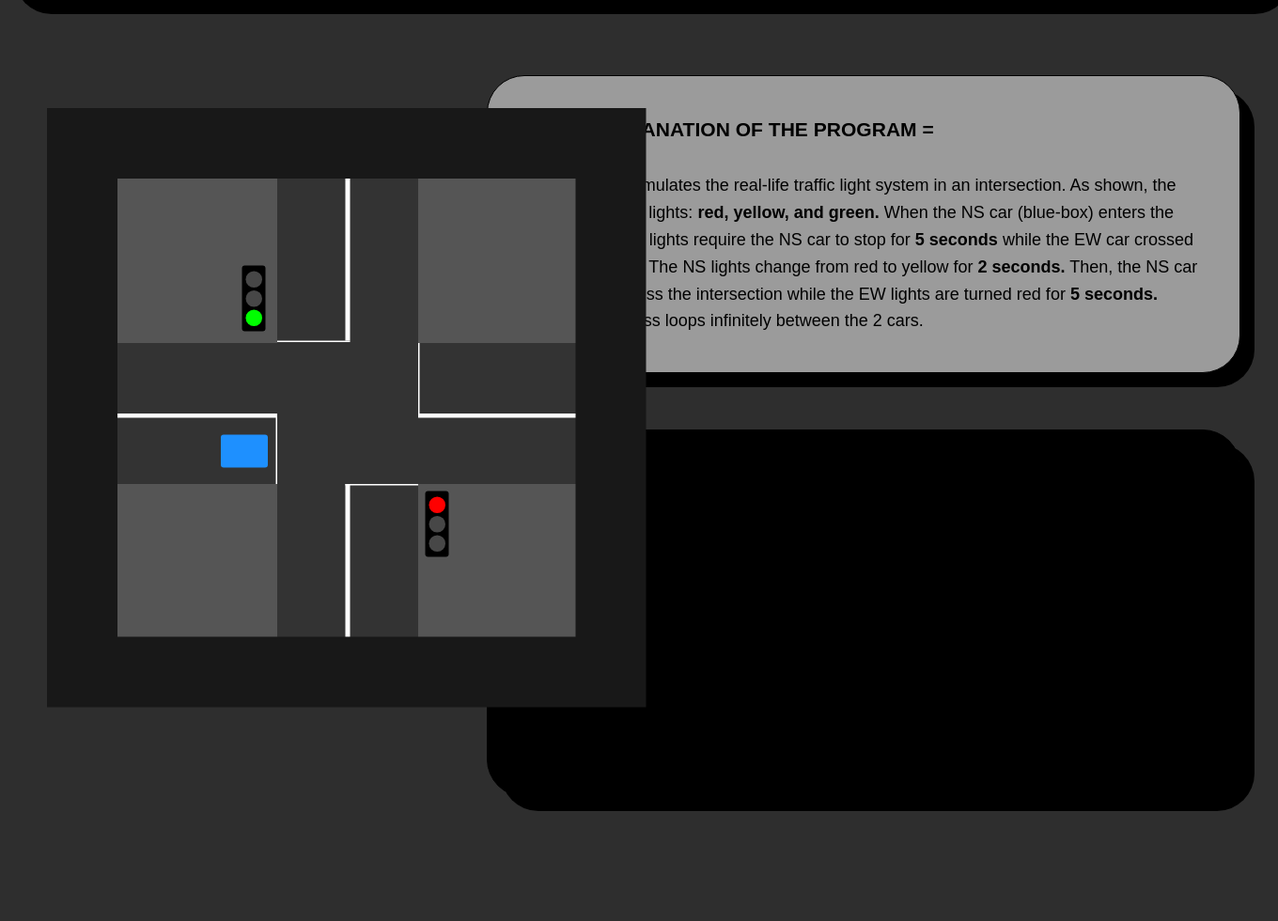
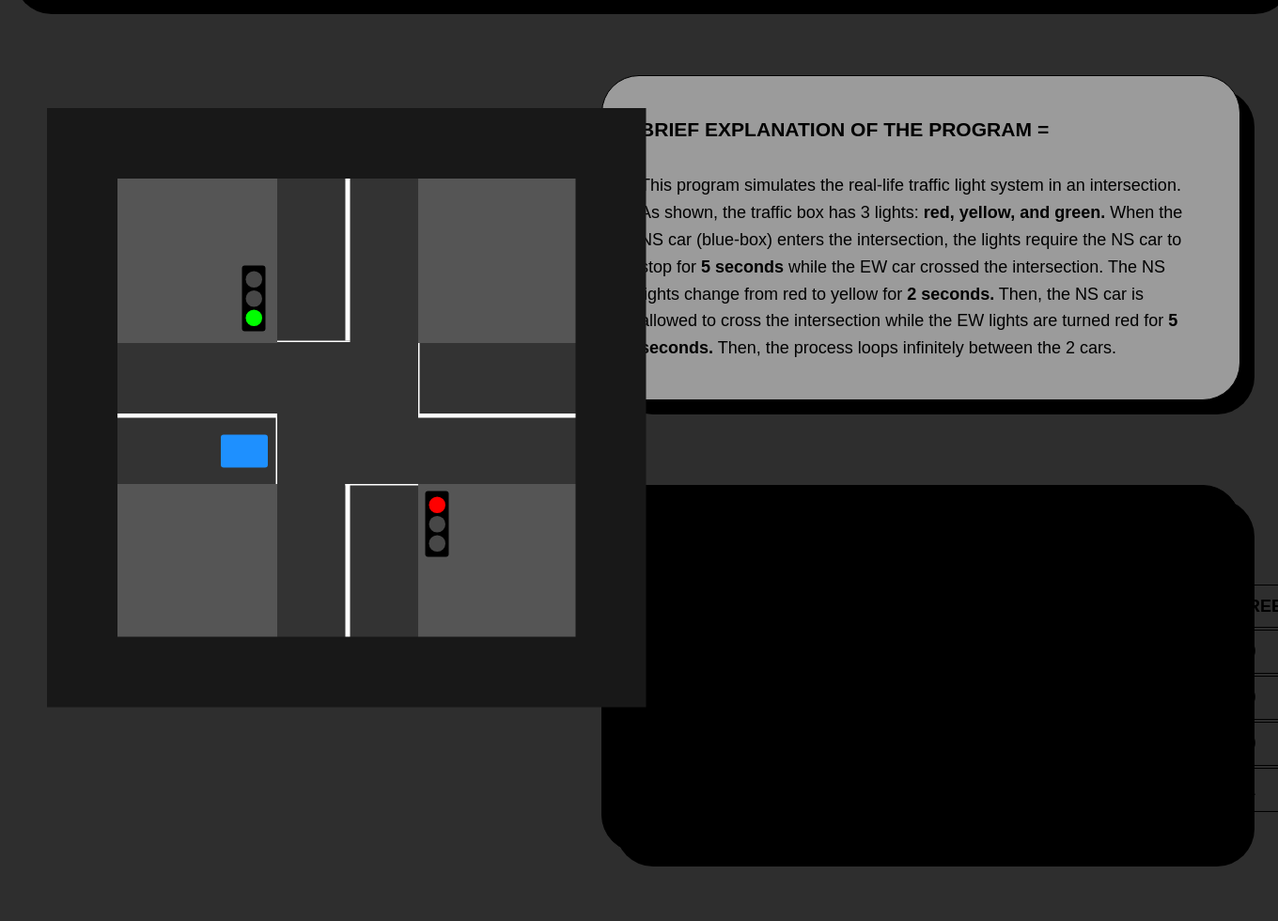
Before and after one commit to shynerietorres-creator/Trafficlightsimulator, a Flask app: page / in a window 1360 px wide; the page is wider, and only the part inside the window is pictured. Shown: the part 72-1052 px from the top of that part at 94% size. Run offline with Flask 3, Linux system fonts and the light colour scheme.

Commit message:
style.css

```diff
--- a/static/style.css
+++ b/static/style.css
@@ -24,7 +24,7 @@
 
 .text {
     position: relative;
-    width: 59%;
+    width: 50%;
     background-color: #9b9b9b;
     padding: 40px;
     float: right;
@@ -40,7 +40,7 @@
 
 .box {
     position: relative;
-    width: 59%;
+    width: 50%;
     background-color: #000000;
     padding: 40px;
     float: right;
@@ -48,7 +48,7 @@
     color: #000000;
     line-height: 1.6;
     font-size: 18px;
-    transform: translateY(140px);
+    transform: translateY(170px);
     box-shadow: black 15px 15px;
     border: 1px solid;
     margin-right: 40px;
```
